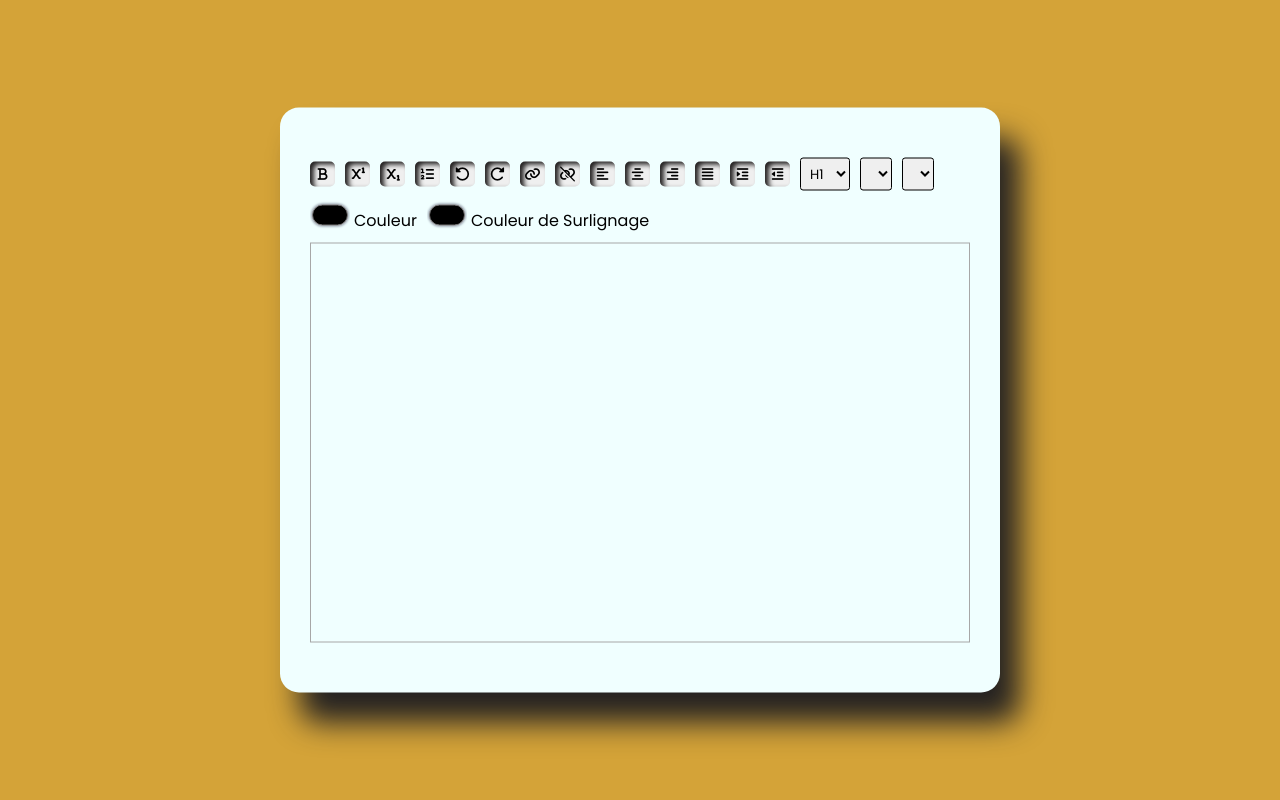
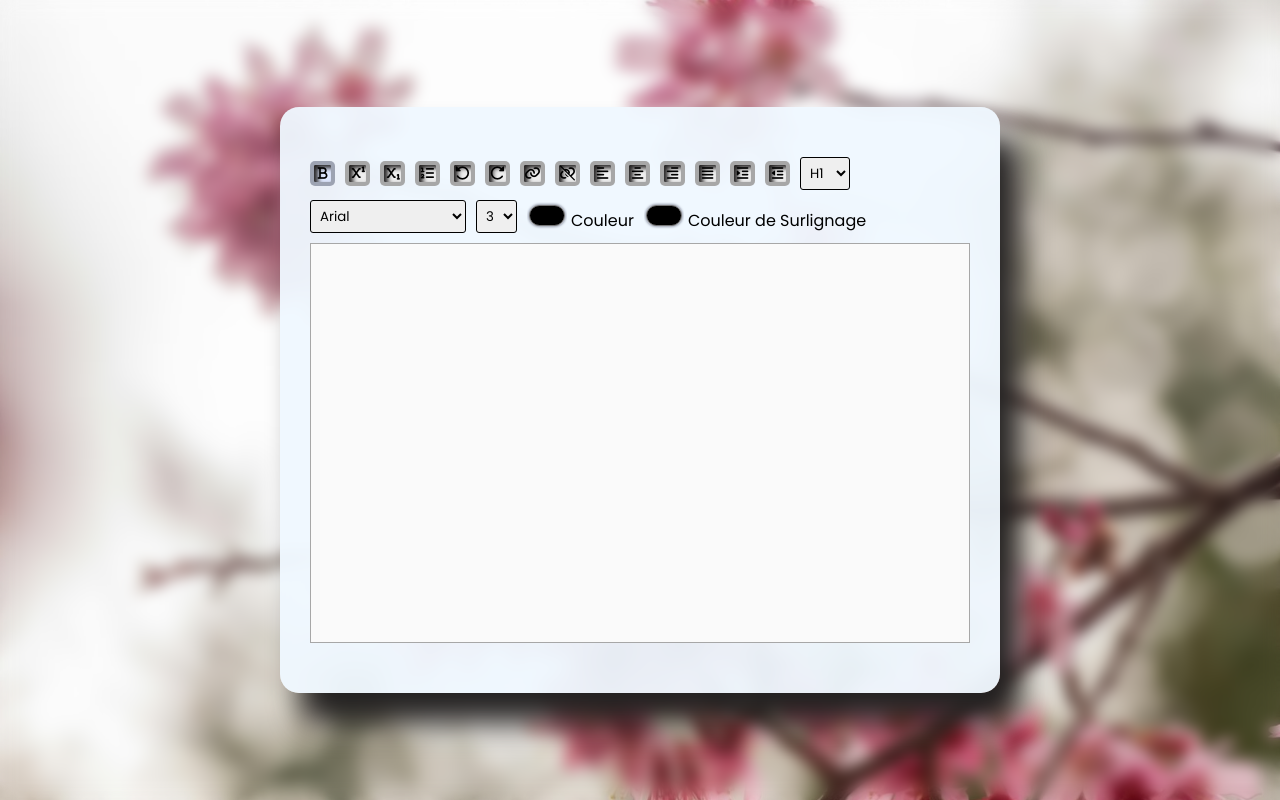
Before and after one commit to ChristopherNl/Editeur-de-text, a plain HTML site: page index.html in a window 1280 px wide. Both pictures are taken after a click on the button 322 px from the left and 174 px from the top of the page. Drawn offline with Linux system fonts and the light colour scheme.

Commit message:
add js/bg blur/final comit

```diff
--- a/index.html
+++ b/index.html
@@ -35,7 +35,7 @@
                 <i class="fa-solid fa-rotate-right"></i>
             </button>
 
-            <button id="creatLink" class=" adv-option-button">
+            <button id="createLink" class=" adv-option-button">
                 <i class="fa-solid fa-link"></i>
             </button>
             <button id="unlink" class="option-button">
@@ -65,7 +65,7 @@
             <button id="outdent" class="option-button spacing">
                 <i class="fa-solid fa-outdent"></i>
             </button>
-            <select id="formatBlock" class="adv-options-button">
+            <select id="formatBlock" class="adv-option-button">
                 <option value="H1">H1</option>
                 <option value="H2">H2</option>
                 <option value="H3">H3</option>
--- a/script.js
+++ b/script.js
@@ -2,22 +2,14 @@ let optionButton = document.querySelectorAll(".option-button");
 let advancedOptionButton = document.querySelectorAll(".adv-option-button");
 let fontName = document.getElementById("fontName");
 let fontSizeRef = document.getElementById("fontSize");
-let writingArea = document.getElementById("text-input");
-let linkButton = document.getElementById("createLInk");
+let writingArea = document.getElementById("texte-input");
+let linkButton = document.getElementById("createLink");
 let alignButton = document.querySelectorAll(".align");
 let spacingButton = document.querySelectorAll(".spacing") ;
 let formatButton = document.querySelectorAll(".format") ;
 let scriptButton = document.querySelectorAll(".script") ;
 
-let fontList = [
-    "Arial",
-    "Verdana",
-    "Times New Roman",
-    "Garamond",
-    "Georgia",
-    "Courier New",
-    "Cursive",
-];
+let fontList = ["Arial", "Verdana", "Times New Roman"];
 
 const initializer = () =>{
     highlighter(alignButton, true);
@@ -29,7 +21,7 @@ const initializer = () =>{
       let option= document.createElement("option");
       option.value = value;
       option.innerHTML = value;
-      fontList.appendChild(option);
+      fontName.appendChild(option);
     })
 
     for(let i =1; i <=7; i++){
@@ -46,7 +38,7 @@ const modifyText = (command, defaultUI, value) => {
     document.execCommand (command, defaultUI, value);
 };
 
-optionsButton.forEach((button) => {
+optionButton.forEach((button) => {
     button.addEventListener("click", () =>{
         modifyText(button.id, false, null);
     });
@@ -54,7 +46,7 @@ optionsButton.forEach((button) => {
 
 advancedOptionButton.forEach((button) => {
     button.addEventListener("change", () =>{
-        modifyText(button.id, false, null);
+        modifyText(button.id, false, button.value);
     });
 });
 
@@ -87,4 +79,10 @@ const highlighter = (className, needsRemoval) => {
     });
 };
 
-const  highlighterRemover = {}
+const  highlighterRemover = (className) =>{
+    className.forEach((button) => {
+        button.classList.remove("active");
+    });
+};
+
+window.onload = initializer;
--- a/style.css
+++ b/style.css
@@ -7,11 +7,32 @@
 }
 
 body{
-    background-color: rgb(212, 163, 56);
+     background-image: url(img/sakura-anna-vlasova-1722127157-31098354.jpg);
+    background-size: cover;
+    background-position: center;
+    background-repeat: no-repeat;
+    background-attachment: fixed; /* Effet paralax */
+    min-height: 100vh;
+    position: relative;
+}
+
+body::before {
+    content: '';
+    position: fixed;
+    top: 0;
+    left: 0;
+    width: 100%;
+    height: 100%;
+    background-image: inherit; /* Même image que body */
+    background-size: cover;
+    background-position: center;
+    filter: blur(8px); /* Intensité du flou (4px=léger, 15px=fort) */
+    z-index: -2;
 }
 
 .container{
-    background-color: azure;
+   background-color: rgba(240, 248, 255, 0.95);
+    backdrop-filter: blur(5px);
     width: 90vmin;
     padding: 50px 30px;
     position:absolute;
@@ -34,7 +55,7 @@ button {
     display: grid;
     place-items: center;
     border-radius: 5px;
-    border: 4px transparent;
+    border: 4px solid rgba(0,0,0,0.3);
     color: black;
     box-shadow: 4px 3px 5px rgb(36, 34, 34) inset;
     cursor: pointer;
@@ -49,7 +70,7 @@ select{
 
 .option label,
 .option select{
-    font-family: 'poppins', sans-serif;
+    font-family: 'Poppins', sans-serif;
 }
 
 input[type="color"]{
@@ -75,7 +96,9 @@ input[type="color"]::-moz-color-swatch {
     margin-top: 10px;
     border: 1px solid #a7a7a7;
     padding: 20px;
-    height: 50vh;
+     min-height: 50vh;
+    overflow-y: auto;
+    background: #fafafa;
 }
 
 .active{
```
Also changed, not shown: img/sakura-anna-vlasova-1722127157-31098354.jpg (added).
